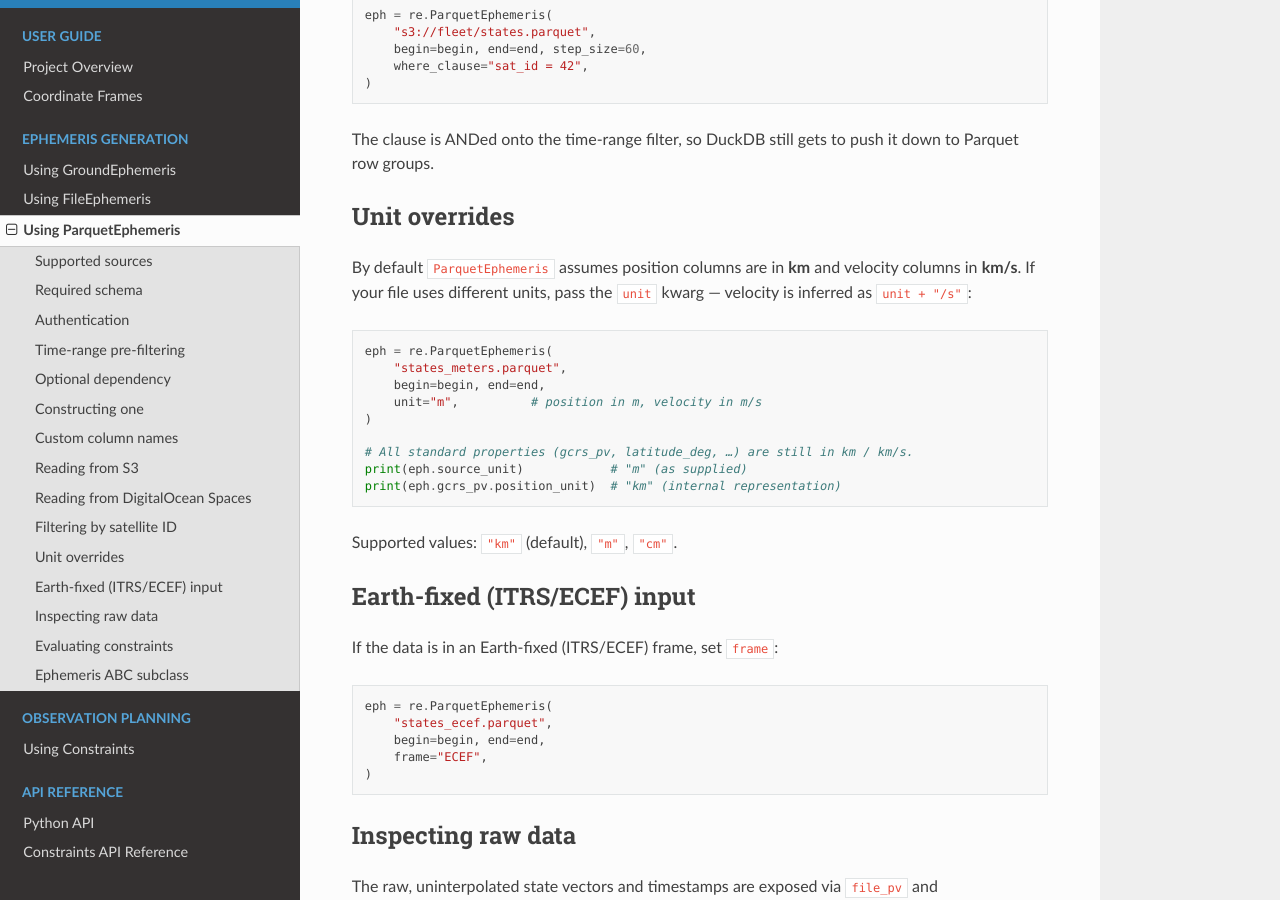
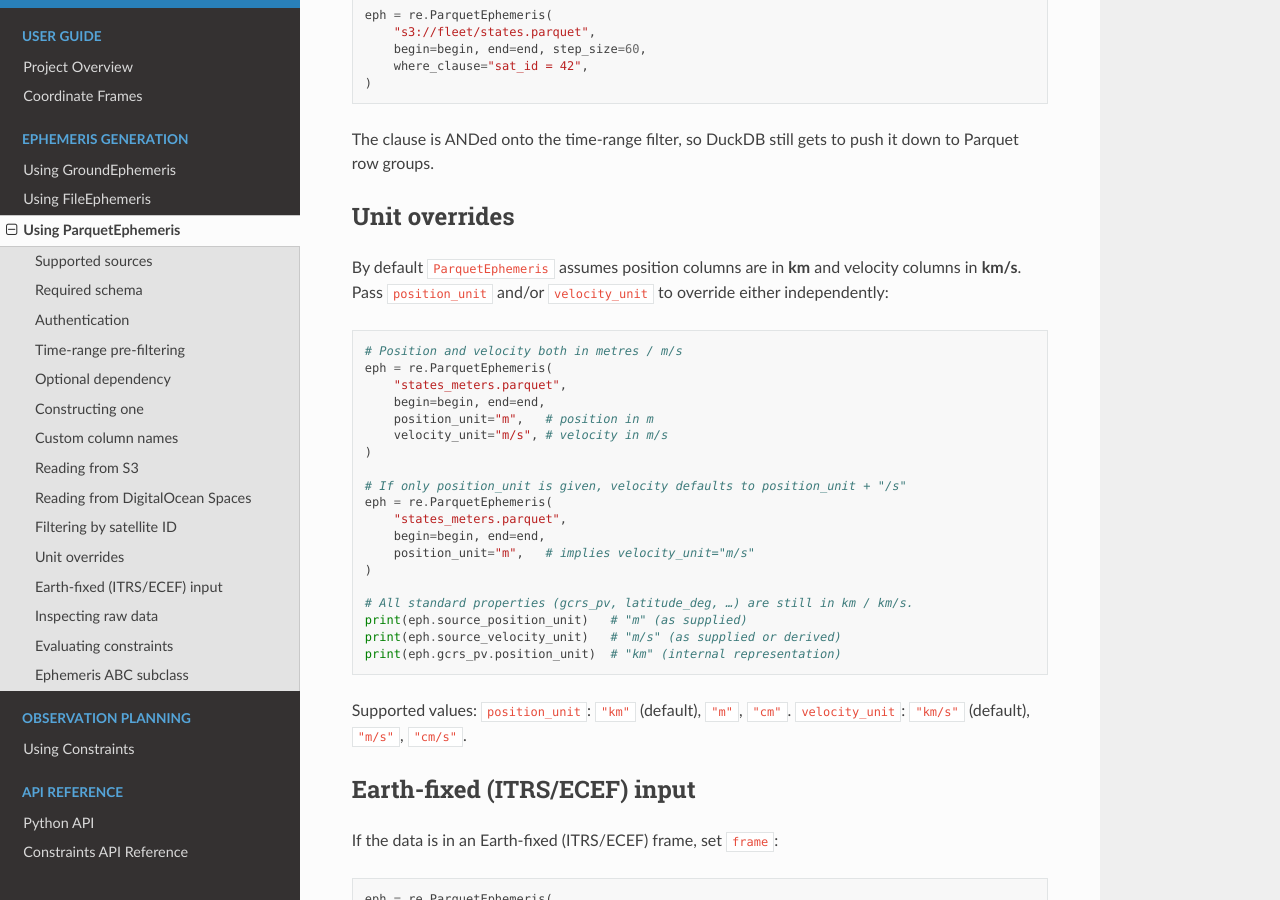
Before and after one commit to CosmicFrontierLabs/rust-ephem, a Sphinx documentation site: the page built from docs/ephemeris_parquet.rst, in a window 1280 px wide and 900 px high, scrolled down 3658 px. Built offline with Sphinx 7.4.7 and the Read the Docs theme 3.1.0, drawn with Linux system fonts in a browser that asks for light colours; pages that are not in the unit, such as notebooks, are missing from menus.

Commit message:
fix: bring back options

```diff
--- a/docs/ephemeris_parquet.rst
+++ b/docs/ephemeris_parquet.rst
@@ -202,22 +202,33 @@ Unit overrides
 --------------
 
 By default ``ParquetEphemeris`` assumes position columns are in **km** and
-velocity columns in **km/s**. If your file uses different units, pass the
-``unit`` kwarg — velocity is inferred as ``unit + "/s"``:
+velocity columns in **km/s**. Pass ``position_unit`` and/or ``velocity_unit``
+to override either independently:
 
 .. code-block:: python
 
+    # Position and velocity both in metres / m/s
     eph = re.ParquetEphemeris(
         "states_meters.parquet",
         begin=begin, end=end,
-        unit="m",          # position in m, velocity in m/s
+        position_unit="m",   # position in m
+        velocity_unit="m/s", # velocity in m/s
+    )
+
+    # If only position_unit is given, velocity defaults to position_unit + "/s"
+    eph = re.ParquetEphemeris(
+        "states_meters.parquet",
+        begin=begin, end=end,
+        position_unit="m",   # implies velocity_unit="m/s"
     )
 
     # All standard properties (gcrs_pv, latitude_deg, …) are still in km / km/s.
-    print(eph.source_unit)            # "m" (as supplied)
+    print(eph.source_position_unit)   # "m" (as supplied)
+    print(eph.source_velocity_unit)   # "m/s" (as supplied or derived)
     print(eph.gcrs_pv.position_unit)  # "km" (internal representation)
 
-Supported values: ``"km"`` (default), ``"m"``, ``"cm"``.
+Supported values: ``position_unit``: ``"km"`` (default), ``"m"``, ``"cm"``.
+``velocity_unit``: ``"km/s"`` (default), ``"m/s"``, ``"cm/s"``.
 
 Earth-fixed (ITRS/ECEF) input
 -----------------------------
```
Also changed, not shown: 3 other files.
